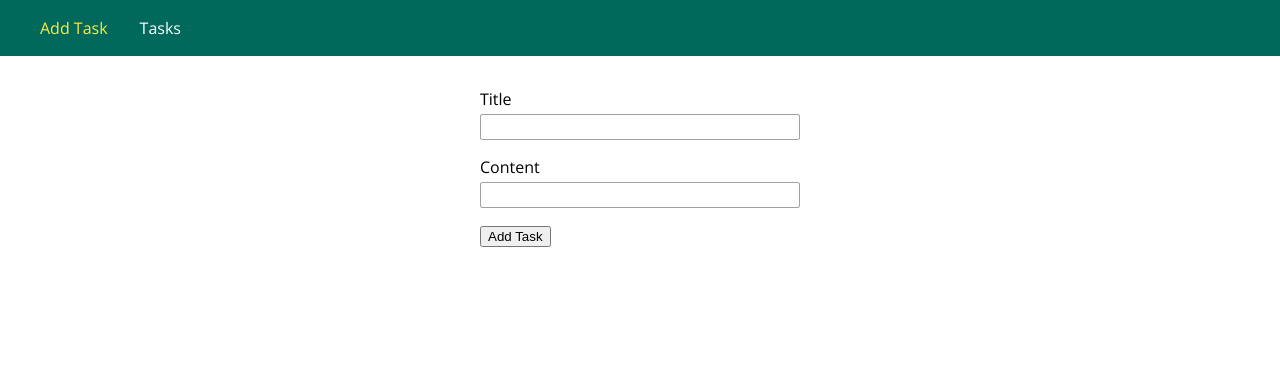
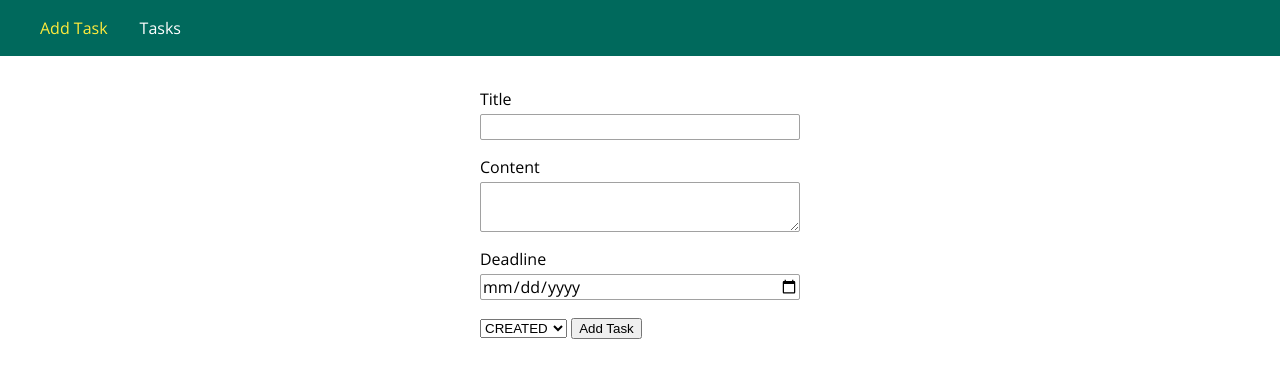
Before and after one commit to TranXuanAnh441/to-do-list, a Node server app: page /task/add-task in a window 1280 px wide. Shown: the top 378 px of the page. Run offline with Node 20, Linux system fonts and the light colour scheme; some libraries are stand-ins or nearby versions.

Commit message:
add deadline and status field to task

```diff
--- a/app.js
+++ b/app.js
@@ -17,11 +17,15 @@ app.use('/task', tasksRoutes);
 
 app.use((req, res, next)=> {
     Task
-    .find()
-    .then(tasks => {
-        res.render('tasks/task-list', {'pageTitle': 'Task list', 'tasks' : tasks, path : '/'});
-    })
-    .catch(err => console.log(err));
+        .find()
+        .then(tasks => {
+            const tasksList = tasks.map(task => {
+                task.deadlineStr = `${task.deadline.getFullYear()}-${(task.deadline.getMonth()+1).toString().padStart(2, "0")}-${task.deadline.getDate().toString().padStart(2, "0")}`;
+                return task;
+            })
+            res.render('tasks/task-list', {'pageTitle': 'Task list', 'tasks' : tasksList, path : '/'});
+        })
+        .catch(err => console.log(err));
 })
 
 mongoose
--- a/controllers/tasks.js
+++ b/controllers/tasks.js
@@ -7,19 +7,18 @@ exports.getAddTasks = (req, res, next) => {
 exports.postAddTasks = (req, res, next) => {
     const title = req.body.title;
     const content = req.body.content;
-    const newTask = new Task({title: title, content: content});
+    const deadline = req.body.deadline;
+    const status = req.body.status;
+
+    const newTask = new Task({
+        title: title,
+        content: content,
+        deadline: deadline,
+        status: status
+    });
     newTask
         .save()
         .then(result => res.redirect('/'))
-        .catch(err => console.log(err));
-}
-
-exports.getTasks = (req, res, next) => {
-    Task
-        .find()
-        .then(tasks => {
-            res.render('tasks/task-list', {'pageTitle': 'Task list', 'tasks' : tasks, path : '/'});
-        })
         .catch(err => console.log(err));
 }
 
@@ -36,10 +35,13 @@ exports.getEditTasks = (req, res, next) => {
             if (!task) {
                 return res.redirect('/');
             }
+            task.deadlineStr = `${task.deadline.getFullYear()}-${(task.deadline.getMonth()+1).toString().padStart(2, "0")}-${task.deadline.getDate().toString().padStart(2, "0")}`;
+
             res.render('tasks/edit-task', {
                 pageTitle:"Edit Task",
                 path:'/task/edit-task',
                 editing: true,
+                selectedStatus: task.status,
                 task: task
             });
         })
@@ -50,10 +52,14 @@ exports.postEditTasks = (req, res, next) => {
     const id = req.body.taskId;
     const updatedTitle = req.body.title;
     const updatedContent = req.body.content;
+    const updatedDeadline = req.body.deadline;
+    const updatedStatus = req.body.status;
 
     Task.findById(id).then(task => {
         task.title = updatedTitle;
         task.content = updatedContent;
+        task.deadline = updatedDeadline;
+        task.status = updatedStatus;
         task.save();
         })
         .then(result => {
--- a/public/css/task.css
+++ b/public/css/task.css
@@ -14,6 +14,6 @@
     text-align: center;
 }
 
-.task__content {
+.task__content, .task__deadline, .task__status {
     text-align: center;
 }
--- a/views/tasks/edit-task.ejs
+++ b/views/tasks/edit-task.ejs
@@ -13,8 +13,17 @@
             </div>
             <div class="form-control">
                 <label for="content">Content</label>
-                <input type="text" name="content" id="content" value="<% if (editing) { %><%= task.content %><%} %>">
+                <textarea name="content" id="content"><% if (editing) { %><%= task.content %><%} %></textarea>
             </div>
+            <div class="form-control">
+                <label for="content">Deadline</label>
+                <input type="date" name="deadline" id="deadline" value="<% if (editing) { %><%= task.deadlineStr %><%} %>">
+            </div>
+            <select name="status" id="status">
+                <option value="CREATED">CREATED</option>
+                <option value="ONGOING">ONGOING</option>
+                <option value="FINISHED">FINISHED</option>
+              </select>
 
             <% if (editing) { %>
                 <input type="hidden" value="<%= task._id %>" name="taskId" >
```
Also changed, not shown: models/task.js (+18 -1 lines), views/tasks/task-list.ejs (+7 -1 lines), utils/path.js (renamed from util/path.js).
